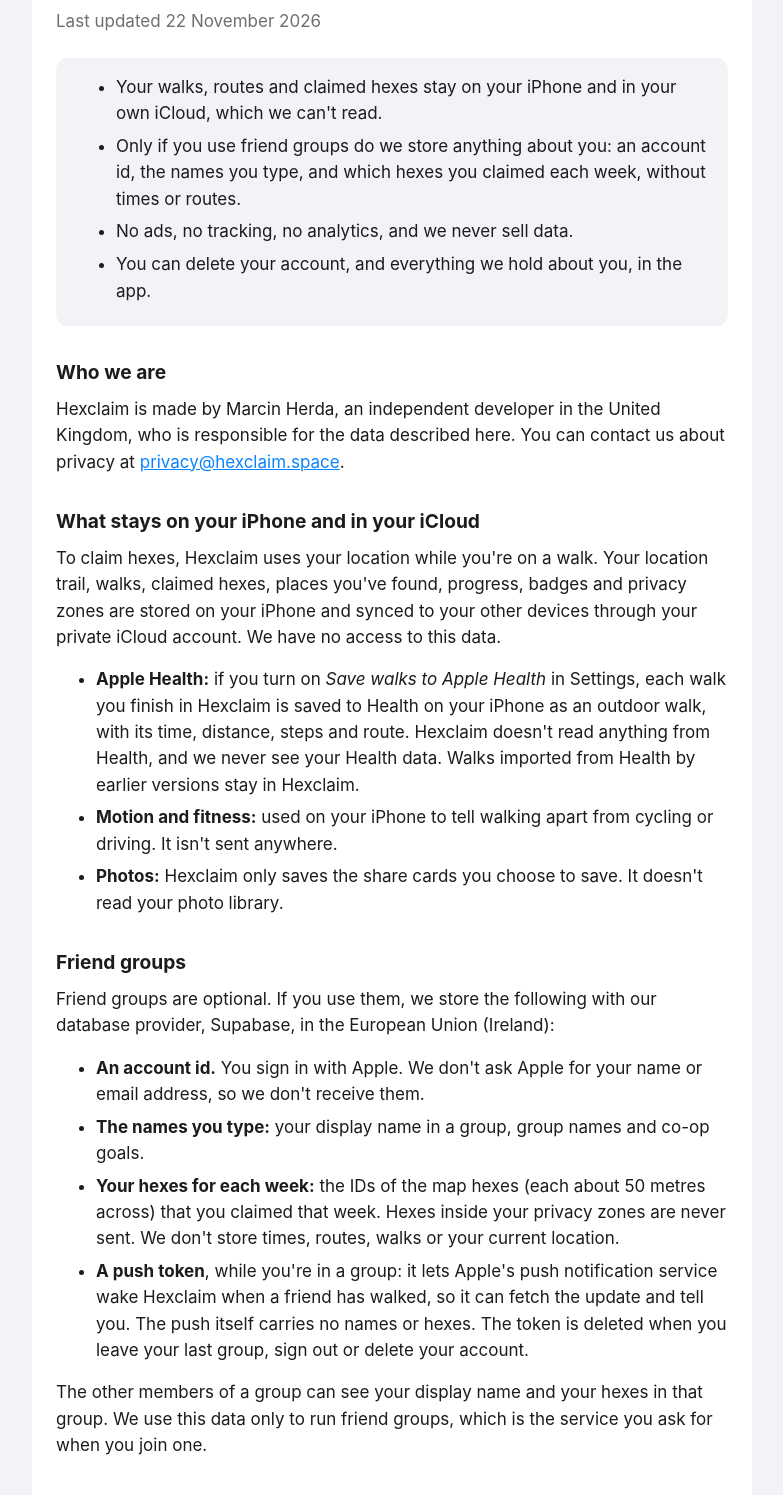
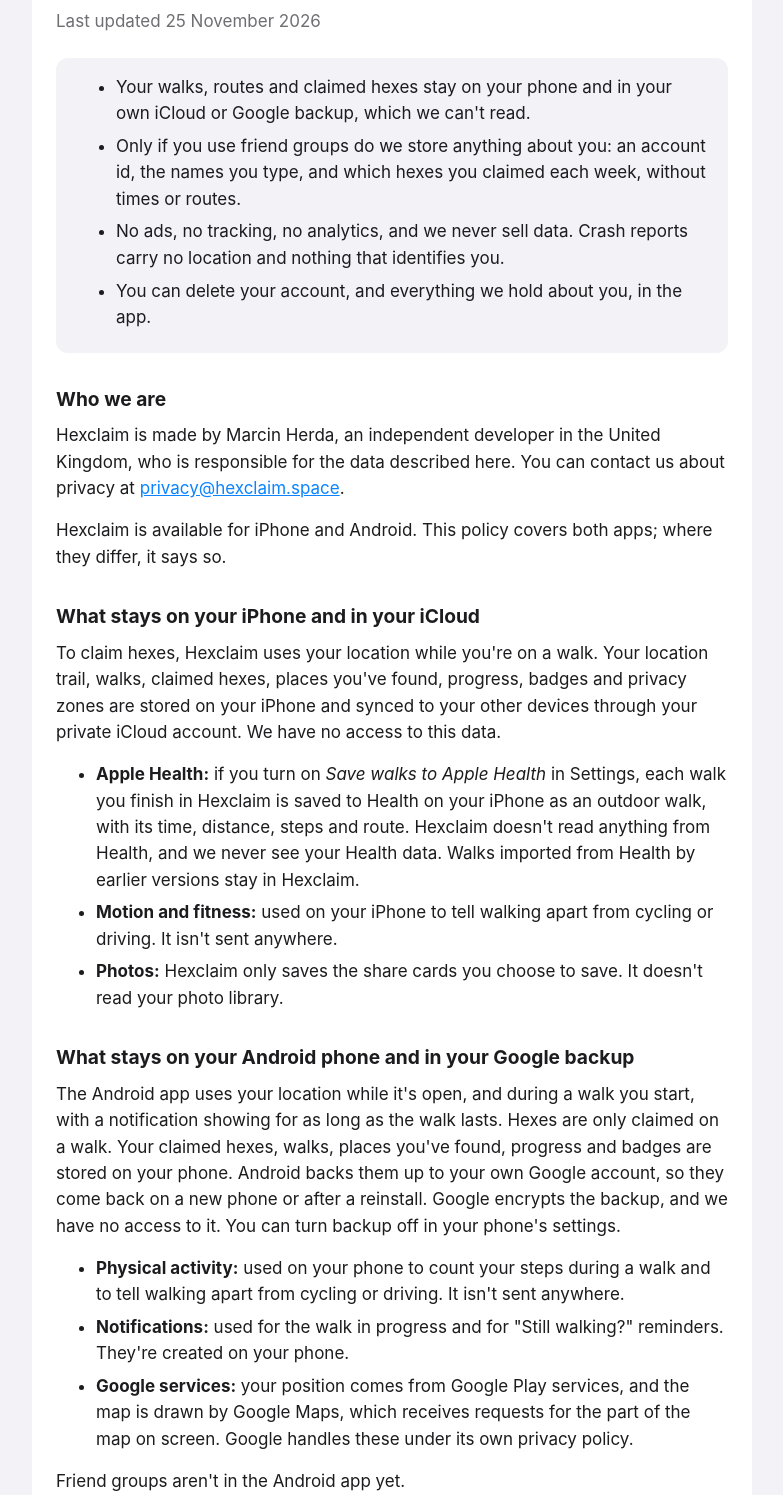
Before and after one commit to mherda/hexclaim-site, a plain HTML site: page privacy/index.html in a window 1280 px wide. Shown: the part 97-1592 px from the top of the page, without its empty margins (248-1031 px from the left). Drawn offline with Linux system fonts and the light colour scheme.

Commit message:
Privacy: Android app (location, Google backup, Play services and Maps), crash reports via Sentry

```diff
--- a/privacy/index.html
+++ b/privacy/index.html
@@ -40,19 +40,21 @@
 <body>
 <main>
 <h1>Hexclaim privacy policy</h1>
-<p class="updated">Last updated 22 November 2026</p>
+<p class="updated">Last updated 25 November 2026</p>
 
 <div class="summary">
 <ul>
-  <li>Your walks, routes and claimed hexes stay on your iPhone and in your own iCloud, which we can't read.</li>
+  <li>Your walks, routes and claimed hexes stay on your phone and in your own iCloud or Google backup, which we can't read.</li>
   <li>Only if you use friend groups do we store anything about you: an account id, the names you type, and which hexes you claimed each week, without times or routes.</li>
-  <li>No ads, no tracking, no analytics, and we never sell data.</li>
+  <li>No ads, no tracking, no analytics, and we never sell data. Crash reports carry no location and nothing that identifies you.</li>
   <li>You can delete your account, and everything we hold about you, in the app.</li>
 </ul>
 </div>
 
 <h2>Who we are</h2>
 <p>Hexclaim is made by Marcin Herda, an independent developer in the United Kingdom, who is responsible for the data described here. You can contact us about privacy at <a href="mailto:privacy@hexclaim.space">privacy@hexclaim.space</a>.</p>
+
+<p>Hexclaim is available for iPhone and Android. This policy covers both apps; where they differ, it says so.</p>
 
 <h2>What stays on your iPhone and in your iCloud</h2>
 <p>To claim hexes, Hexclaim uses your location while you're on a walk. Your location trail, walks, claimed hexes, places you've found, progress, badges and privacy zones are stored on your iPhone and synced to your other devices through your private iCloud account. We have no access to this data.</p>
@@ -62,8 +64,17 @@
   <li><strong>Photos:</strong> Hexclaim only saves the share cards you choose to save. It doesn't read your photo library.</li>
 </ul>
 
+<h2>What stays on your Android phone and in your Google backup</h2>
+<p>The Android app uses your location while it's open, and during a walk you start, with a notification showing for as long as the walk lasts. Hexes are only claimed on a walk. Your claimed hexes, walks, places you've found, progress and badges are stored on your phone. Android backs them up to your own Google account, so they come back on a new phone or after a reinstall. Google encrypts the backup, and we have no access to it. You can turn backup off in your phone's settings.</p>
+<ul>
+  <li><strong>Physical activity:</strong> used on your phone to count your steps during a walk and to tell walking apart from cycling or driving. It isn't sent anywhere.</li>
+  <li><strong>Notifications:</strong> used for the walk in progress and for "Still walking?" reminders. They're created on your phone.</li>
+  <li><strong>Google services:</strong> your position comes from Google Play services, and the map is drawn by Google Maps, which receives requests for the part of the map on screen. Google handles these under its own privacy policy.</li>
+</ul>
+<p>Friend groups aren't in the Android app yet.</p>
+
 <h2>Friend groups</h2>
-<p>Friend groups are optional. If you use them, we store the following with our database provider, Supabase, in the European Union (Ireland):</p>
+<p>Friend groups are optional, and on iPhone only for now. If you use them, we store the following with our database provider, Supabase, in the European Union (Ireland):</p>
 <ul>
   <li><strong>An account id.</strong> You sign in with Apple. We don't ask Apple for your name or email address, so we don't receive them.</li>
   <li><strong>The names you type:</strong> your display name in a group, group names and co-op goals.</li>
@@ -73,8 +84,11 @@
 <p>The other members of a group can see your display name and your hexes in that group. We use this data only to run friend groups, which is the service you ask for when you join one.</p>
 
 <h2>Maps and places</h2>
-<p>To work out which area you're in, Hexclaim sends the positions you've walked, rounded to about 100 metres, to our server at Supabase (European Union, Ireland). After a reinstall it may send all of them at once. The server answers from a store of area outlines (such as boroughs and cities) that we load from OpenStreetMap's published map data. It never passes your positions on to anyone, and it doesn't keep them: the only thing it records is a count, per country, of how often it was asked about a country we haven't loaded yet, with no position, account id or time. Where our server can't answer, or can't be reached, the app asks OpenStreetMap's public map servers (Overpass and Nominatim) directly, with a rounded position. Like any web host, Supabase keeps short-lived technical logs of requests, such as IP addresses, for security and troubleshooting.</p>
-<p>To show which places are nearby, Hexclaim sends our server at Supabase the outline of the map area around you, several kilometres across. To count the places of one kind in an area, for Collections, it sends that area's OpenStreetMap id and the kind of place. When you tap Nearest new one in Collections and no matching place within 3 kilometres is already saved on your phone, it sends a position rounded to about 100 metres and the kind of place you're looking for. The server answers from a copy of OpenStreetMap's places that we load from its published map data. It doesn't pass these requests on to anyone and doesn't keep them. Where our copy doesn't cover a country yet, or our server can't be reached, the app sends the same request to OpenStreetMap's public map servers (Overpass) directly. No account id or other identifier is sent with any of these. When you ask for a suggested walk, Apple Maps provides the walking directions. If you search for a place you'd like to walk to, for example when you first open Hexclaim, the text you type and the area around you are sent to Apple Maps to find matching places. That place is kept only on your iPhone.</p>
+<p>To work out which area you're in, Hexclaim sends the positions where you use it, rounded to about 100 metres, to our server at Supabase (European Union, Ireland). After a reinstall it may send all of them at once. The server answers from a store of area outlines (such as boroughs and cities) that we load from OpenStreetMap's published map data. It never passes your positions on to anyone, and it doesn't keep them: the only thing it records is a count, per country, of how often it was asked about a country we haven't loaded yet, with no position, account id or time. Where our server can't answer, or can't be reached, the app asks OpenStreetMap's public map servers (Overpass and Nominatim) directly, with a rounded position. Like any web host, Supabase keeps short-lived technical logs of requests, such as IP addresses, for security and troubleshooting.</p>
+<p>To show which places are nearby, Hexclaim sends our server at Supabase the outline of the map area around you, several kilometres across. To count the places of one kind in an area, for Collections, it sends that area's OpenStreetMap id and the kind of place. When you tap Nearest new one in Collections and no matching place within 3 kilometres is already saved on your phone, it sends a position rounded to about 100 metres and the kind of place you're looking for. The server answers from a copy of OpenStreetMap's places that we load from its published map data. It doesn't pass these requests on to anyone and doesn't keep them. Where our copy doesn't cover a country yet, or our server can't be reached, the app sends the same request to OpenStreetMap's public map servers (Overpass) directly. No account id or other identifier is sent with any of these. On iPhone, when you ask for a suggested walk, Apple Maps provides the walking directions. If you search for a place you'd like to walk to, for example when you first open Hexclaim, the text you type and the area around you are sent to Apple Maps to find matching places. That place is kept only on your iPhone.</p>
+
+<h2>Crash reports</h2>
+<p>When Hexclaim crashes, freezes or hits an error, it sends a report to Sentry, our crash reporting provider, in the European Union (Germany). A report holds technical details such as the app version, the phone model and operating system, and what the app was doing at the time. It never includes your location, hexes, places, names, account id or IP address, and it isn't linked to you. We use reports only to fix bugs.</p>
 
 <h2>Invite links and this website</h2>
 <p>This website and its invite links are hosted by Vercel. Like most web hosts, Vercel keeps standard server logs, such as IP addresses, for a limited time. An invite link contains the group's invite code, which the page shows so you can type it into the app.</p>
@@ -88,6 +102,8 @@
   <li><strong>Settings › Account › Delete account</strong> deletes your account and everything we hold about you on our server straight away. It also signs Hexclaim out of your Apple ID, so it no longer appears under Sign in with Apple.</li>
   <li>Area outlines and places are public OpenStreetMap data. The per-country counts described under Maps and places have no link to anyone, so there is nothing in them to find or delete as yours.</li>
   <li>Data on your iPhone is removed when you delete the app. Your iCloud copy can be managed in your iPhone's iCloud settings.</li>
+  <li>Data on your Android phone is removed when you uninstall the app. Your Google backup can be managed in your phone's backup settings or your Google account.</li>
+  <li>Crash reports are kept by Sentry for a limited time, at most 90 days, and then deleted.</li>
 </ul>
 
 <h2>Your rights</h2>
```
